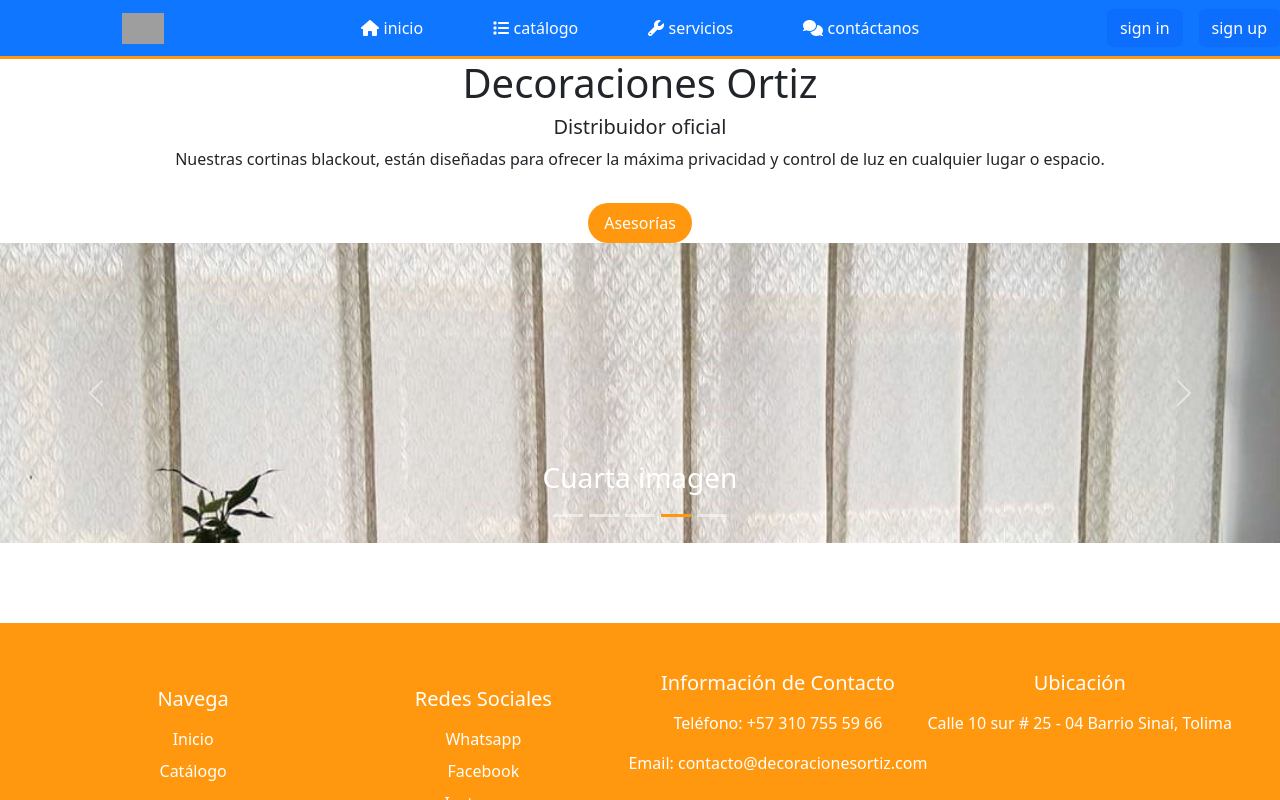
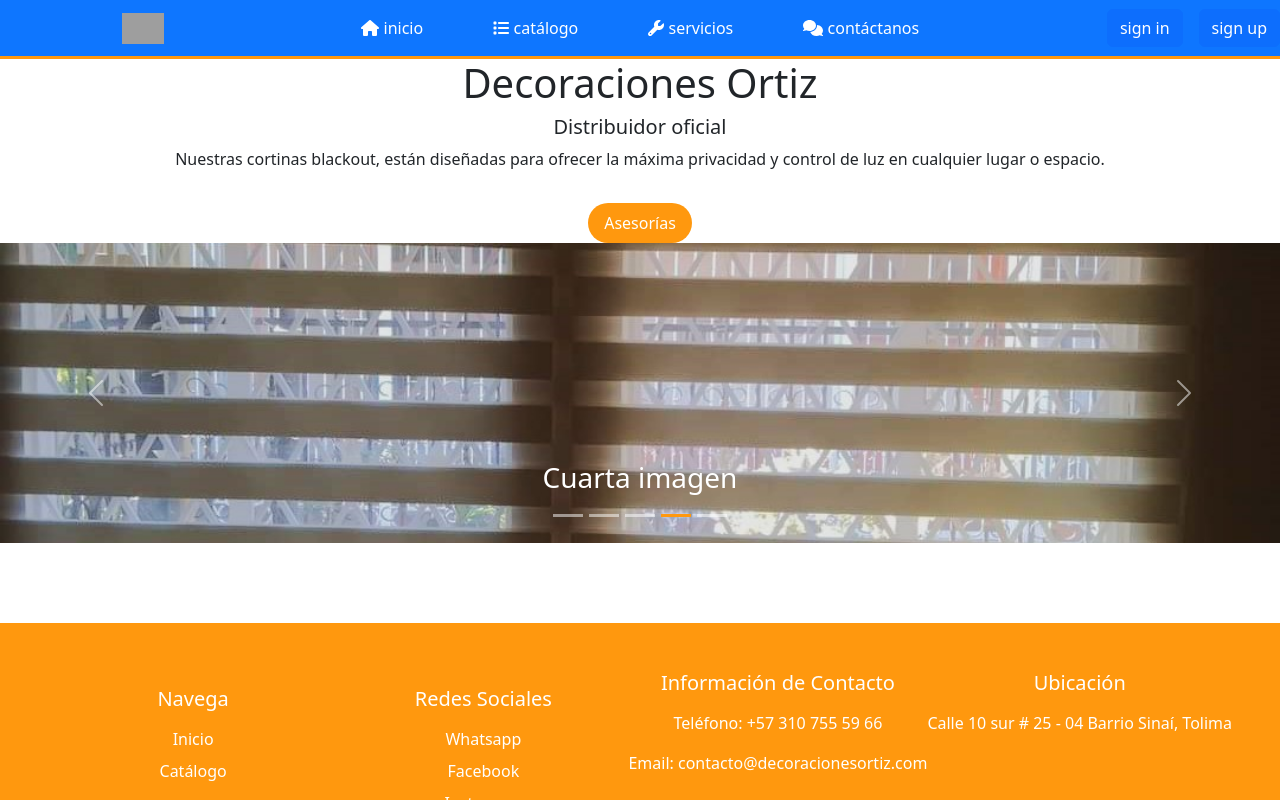
Before and after one commit to DrummerCG/Front-Decoraciones, a React (Create React App) app in the folder front-decoraciones/: page / in a window 1280 px wide. Both pictures are taken after a click on the button 676 px from the left and 515 px from the top of the page. Shown: the top 800 px of the page. Built offline with nearby package versions, Linux system fonts and the light colour scheme; grey boxes are pictures that could not be loaded.

Commit message:
Cambio de imagen
imagen 4 del carousel

```diff
--- a/front-decoraciones/src/components/specific/Home.js
+++ b/front-decoraciones/src/components/specific/Home.js
@@ -42,7 +42,7 @@ const Home = () => {
         </Carousel.Item>
         <Carousel.Item>
           <img className='CarouselItemImage'
-            src="/cortina1.jpg"
+            src="/cortina2.jpg"
             alt="Cuarta imagen"
           />
           <Carousel.Caption>
```
